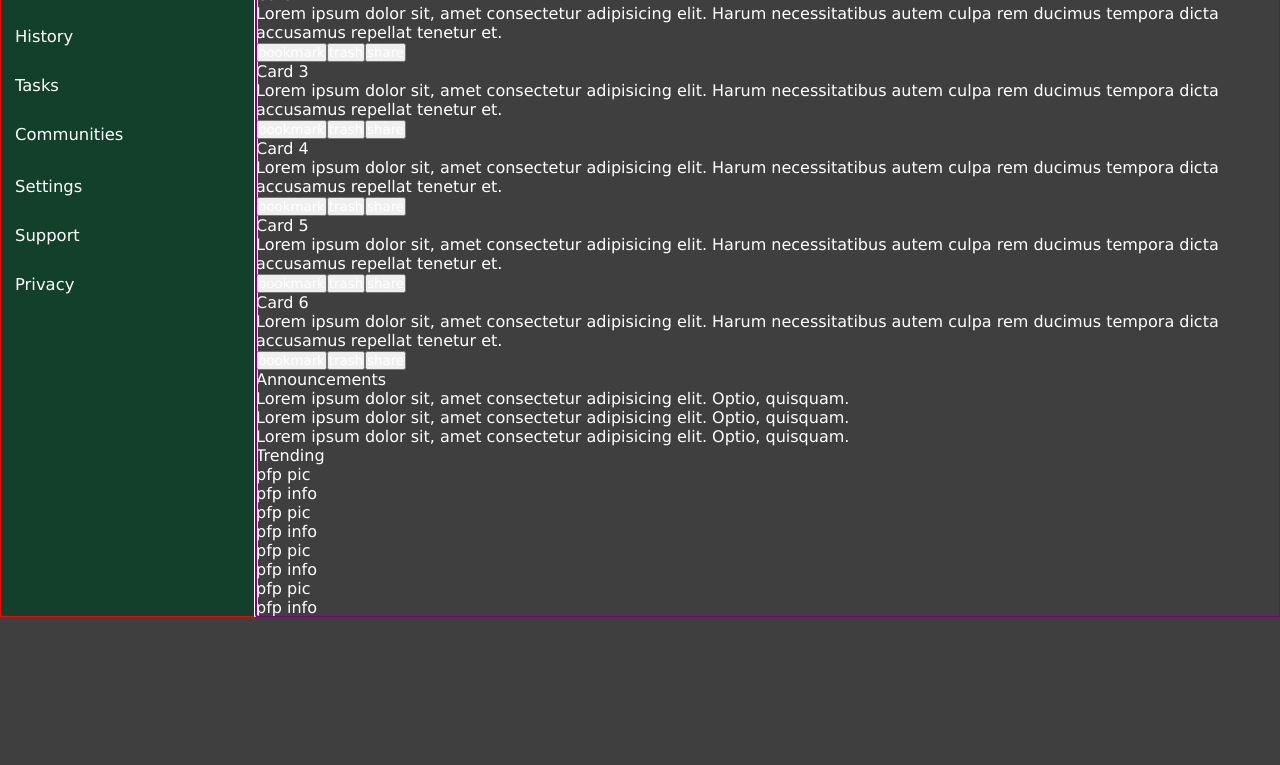
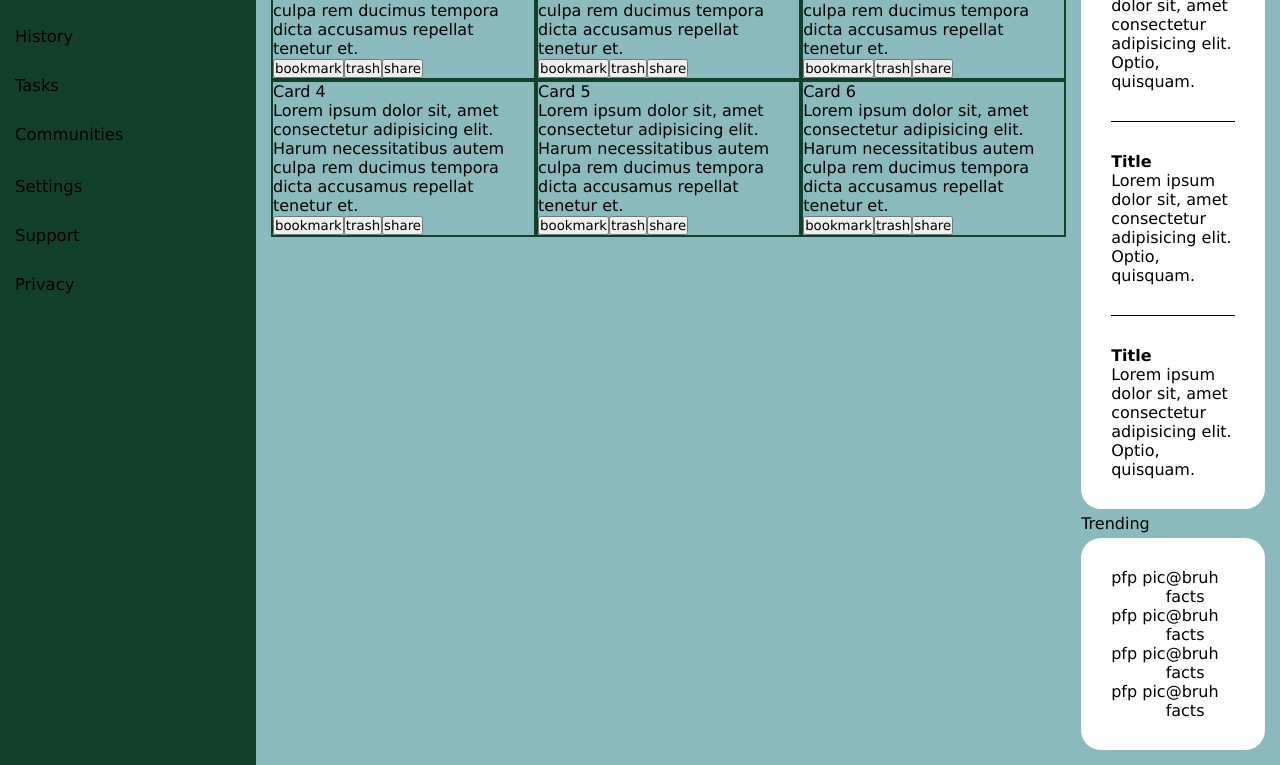
Before and after one commit to Khaspper/odin-admin-dashboard, a plain HTML site: page index.html in a window 1280 px wide. Shown: the part 187-952 px from the top of the page. Before the commit the page ends 804 px from the top, so only its background shows below. Drawn offline with Linux system fonts and the light colour scheme.

Commit message:
Added base grid template for trending components

```diff
--- a/index.html
+++ b/index.html
@@ -91,7 +91,6 @@
     <div class="main-left-side">
       <p class="project-text">Your Projects</p>
       <div class="project-section">
-        <div class="cards">
         <div class="card">
           <div class="card-title">Card 1</div>
           <p class="card-content">Lorem ipsum dolor sit, amet consectetur adipisicing elit. Harum necessitatibus autem culpa rem ducimus tempora dicta accusamus repellat tenetur et.</p>
@@ -124,33 +123,54 @@
         </div>
       </div>
     </div>
-    </div>
-
     <div class="main-right-side">
       <p class="announcements">Announcements</p>
       <div class="announcements-section">
-        <p class="announcement-1">Lorem ipsum dolor sit, amet consectetur adipisicing elit. Optio, quisquam.</p>
-        <p class="announcement-2">Lorem ipsum dolor sit, amet consectetur adipisicing elit. Optio, quisquam.</p>
-        <p class="announcement-3">Lorem ipsum dolor sit, amet consectetur adipisicing elit. Optio, quisquam.</p>
+        <div class="announcement-child">
+          <p class="title"><strong>Title</strong></p>
+          <p class="text">Lorem ipsum dolor sit, amet consectetur adipisicing elit. Optio, quisquam.</p>
+        </div>
+
+        <div class="announcement-child">
+          <p class="title"><strong>Title</strong></p>
+          <p class="text">Lorem ipsum dolor sit, amet consectetur adipisicing elit. Optio, quisquam.</p>
+        </div>
+
+        <div class="announcement-child">
+          <p class="title"><strong>Title</strong></p>
+          <p class="text">Lorem ipsum dolor sit, amet consectetur adipisicing elit. Optio, quisquam.</p>
+        </div>
       </div>
 
       <p class="trending">Trending</p>
       <div class="trending-section">
         <div class="profile">
           <div class="profile-pic">pfp pic</div>
-          <div class="profile-info">pfp info</div>
+          <div class="profile-info">
+            <p class="user-name">@bruh</p>
+            <p class="bio">facts</p>
+          </div>
         </div>
         <div class="profile">
           <div class="profile-pic">pfp pic</div>
-          <div class="profile-info">pfp info</div>
+          <div class="profile-info">
+            <p class="user-name">@bruh</p>
+            <p class="bio">facts</p>
+          </div>
         </div>
         <div class="profile">
           <div class="profile-pic">pfp pic</div>
-          <div class="profile-info">pfp info</div>
+          <div class="profile-info">
+            <p class="user-name">@bruh</p>
+            <p class="bio">facts</p>
+          </div>
         </div>
         <div class="profile">
           <div class="profile-pic">pfp pic</div>
-          <div class="profile-info">pfp info</div>
+          <div class="profile-info">
+            <p class="user-name">@bruh</p>
+            <p class="bio">facts</p>
+          </div>
         </div>
       </div>
     </div>
--- a/styles.css
+++ b/styles.css
@@ -11,7 +11,6 @@
   margin: 0;
   padding: 0;
   box-sizing: border-box;
-  color: white;
   font-family: var(--font-family);
 }
 
@@ -29,7 +28,6 @@ body {
 /* Sidebar Section */
 .sidebar {
   grid-area: sidebar;
-  outline: auto red;
 
   background-color: var(--light-emerald-green);
 
@@ -51,7 +49,7 @@ body {
 /* Header Section */
 .header {
   grid-area: header;
-  outline: auto green;
+  background-color: var(--sky-blue);
 
   display: grid;
   grid-template-columns: 2fr 1fr;
@@ -69,6 +67,55 @@ body {
 
 /* Main Content Section */
 .main-content {
+  padding: 15px;
   grid-area: main-content;
-  outline: auto purple;
+  background-color: var(--teal);
+
+  display: grid;
+  grid-template-columns: 4fr 1fr;
 }
+
+/* Main Content > Main Left Side > Project Section  */
+
+.project-section {
+  display: grid;
+  grid-template-columns: repeat(auto-fit, minmax(200px, 1fr));
+  grid-template-rows: repeat(2, 1fr);
+}
+
+.card {
+  display: flex;
+  flex-direction: column;
+  border: 2px var(--light-emerald-green) solid;
+}
+
+/* Main Content > Main Right Side */
+.main-right-side {
+  display: flex;
+  flex-direction: column;
+  gap: 5px;
+  padding-left: 15px;
+}
+
+.announcements-section,
+.trending-section {
+  background-color: white;
+  padding: 30px;
+  border-radius: 20px;
+}
+
+.announcements-section > :nth-child(-n+2) {
+  border-bottom: solid .5px;
+}
+
+.announcements-section > :not(:first-child) {
+  margin-top: 30px;
+}
+
+.announcement-child:nth-child(-n+2) {
+  padding-bottom: 30px;
+}
+
+.profile {
+  display: flex;
+}
```
Lines whose indentation alone changed are shown as unchanged.
